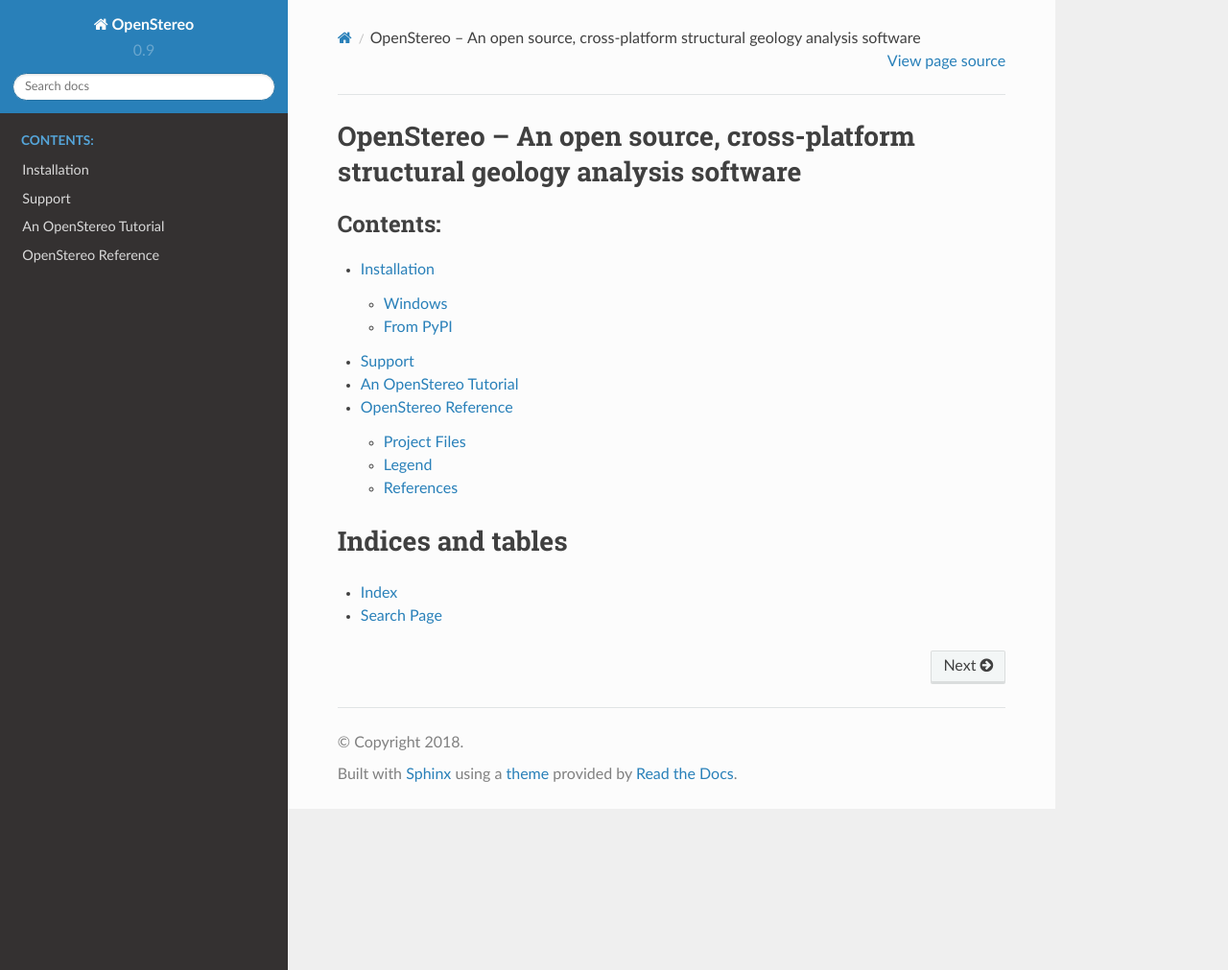
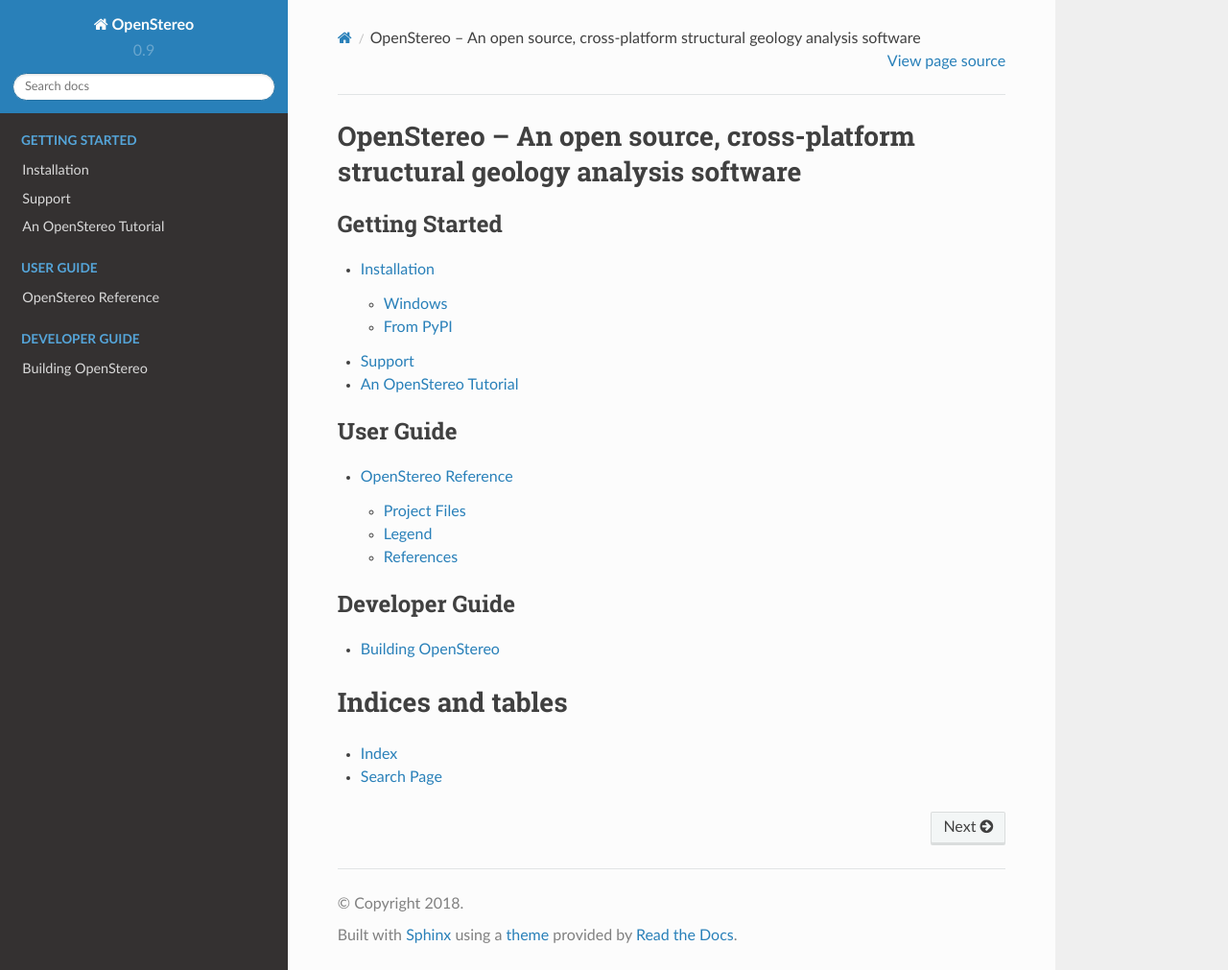
Before and after one commit to spamlab-iee/os, a Sphinx documentation site: the page built from docs/index.rst, in a window 1280 px wide and 1011 px high. Shown: the whole window at 96% size. Built offline with Sphinx 7.4.7 and the Read the Docs theme 2.0.0, drawn with Linux system fonts in a browser that asks for light colours.

Commit message:
changing docs structure

```diff
--- /dev/null
+++ b/docs/building.rst
@@ -0,0 +1,2 @@
+Building OpenStereo
+===================
--- a/docs/conf.py
+++ b/docs/conf.py
@@ -131,7 +131,7 @@
 #  author, documentclass [howto, manual, or own class]).
 latex_documents = [
     (master_doc, 'OpenStereo.tex', 'OpenStereo Documentation',
-     'Carlos Henrique Grohmann de Carvalho, Ginaldo Ademar da Cruz Campanha, Arthur Endlein Correia', 'manual'),
+     '', 'manual'),
 ]
 
 
--- a/docs/index.rst
+++ b/docs/index.rst
@@ -7,13 +7,24 @@
 =================================================================================
 
 .. toctree::
-   :maxdepth: 2
-   :caption: Contents:
+    :maxdepth: 2
+    :caption: Getting Started
 
-   install
-   support
-   tutorial
-   reference
+    install
+    support
+    tutorial
+
+.. toctree::
+    :maxdepth: 2
+    :caption: User Guide
+
+    reference
+
+.. toctree::
+    :maxdepth: 2
+    :caption: Developer Guide
+
+    building
 
 
 
```
